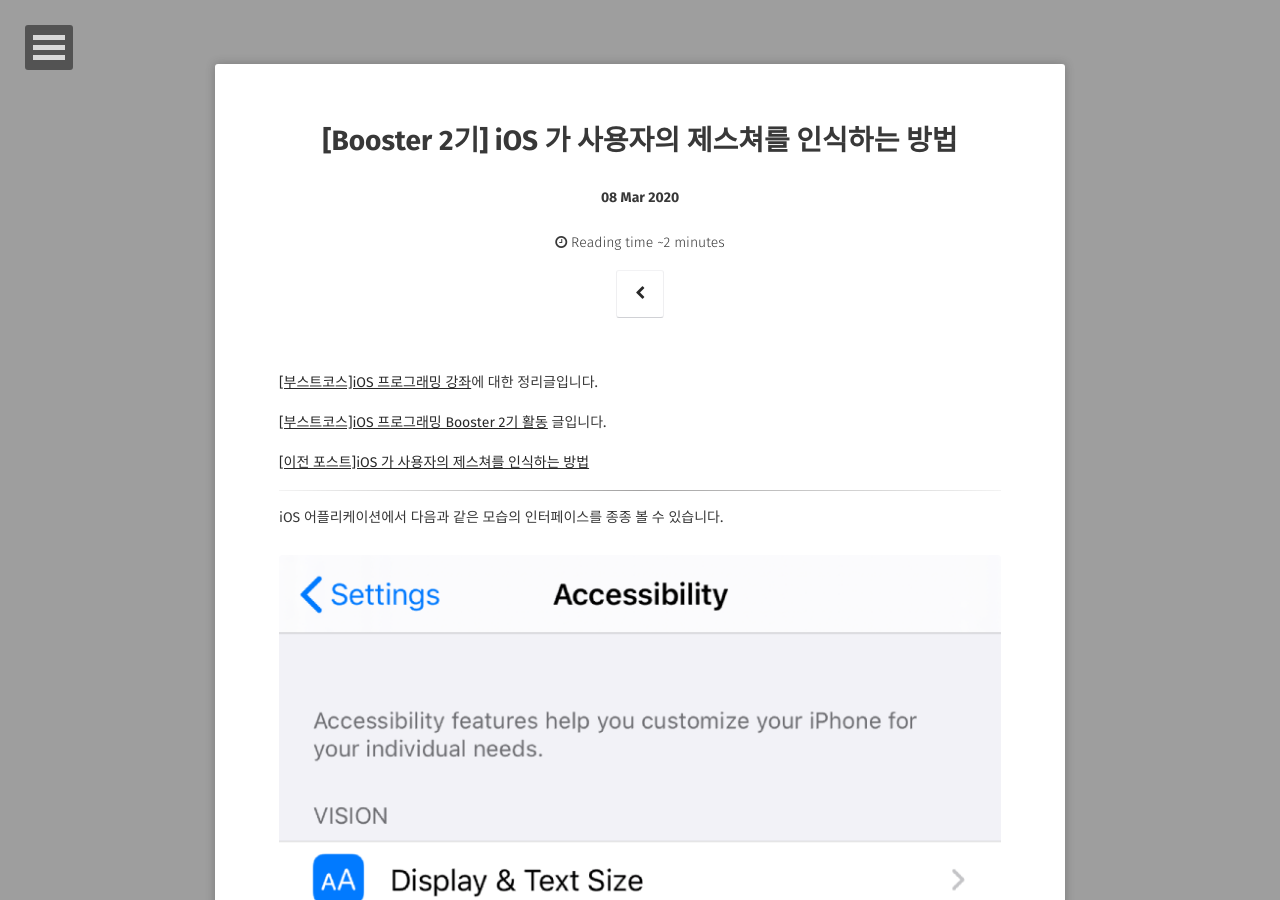
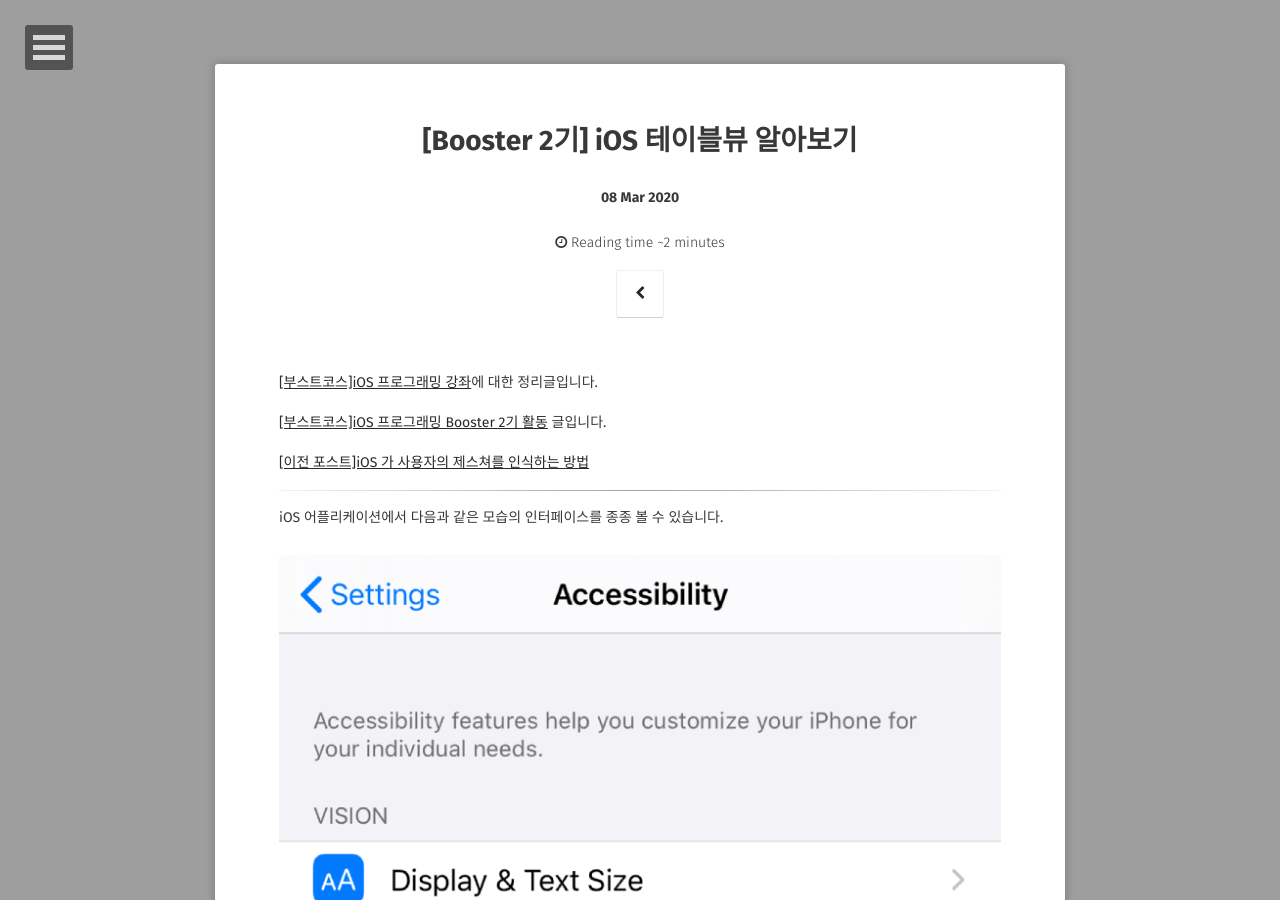
Before and after one commit to woojin-hwang/woojin-hwang.github.io, a Jekyll site: the page built from _posts/2020-03-08-table-view.md, in a window 1280 px wide and 900 px high. Built offline with Jekyll 4.4.1, drawn with Linux system fonts in a browser that asks for light colours; some web fonts are replaced; some of the changed text lies outside the part shown.

Commit message:
update the post #tableview

```diff
--- a/_posts/2020-03-08-table-view.md
+++ b/_posts/2020-03-08-table-view.md
@@ -1,6 +1,6 @@
 ---
 layout: post
-title:  "[Booster 2기] iOS 가 사용자의 제스쳐를 인식하는 방법"
+title:  "[Booster 2기] iOS 테이블뷰 알아보기"
 date:   2020-03-08
 excerpt: "#boostcourse #booster #xcode #swift"
 tag:
@@ -123,6 +123,8 @@ UITableView 클래스에는 이 셀 콘텐츠를 위한 프로퍼티가 정의
 
 iOS 를 사용해본 적이 있다면 이는 매우 익숙한 모습입니다. 왼쪽 컨트롤을 눌러 해당 셀을 삭제하거나, 오른쪽 컨트롤을 드래그해서 해당 셀의 위치를 위나 아래로 이동할 수 있습니다. 이 때 왼쪽 컨트롤은 **편집 컨트롤** 이라 하고, 오른쪽 컨트롤은 **재정렬 컨트롤** 이라고 합니다.
 
+다음 포스트에서 직접 테이블뷰를 구현해보도록 하겠습니다.
+
 ---
 
 <figure>
```
